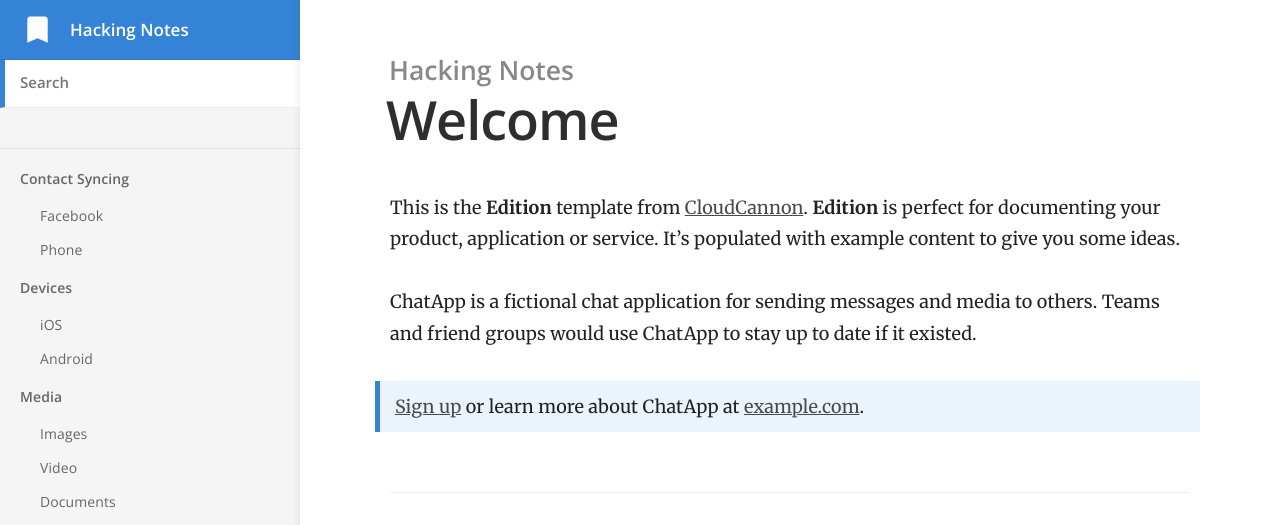
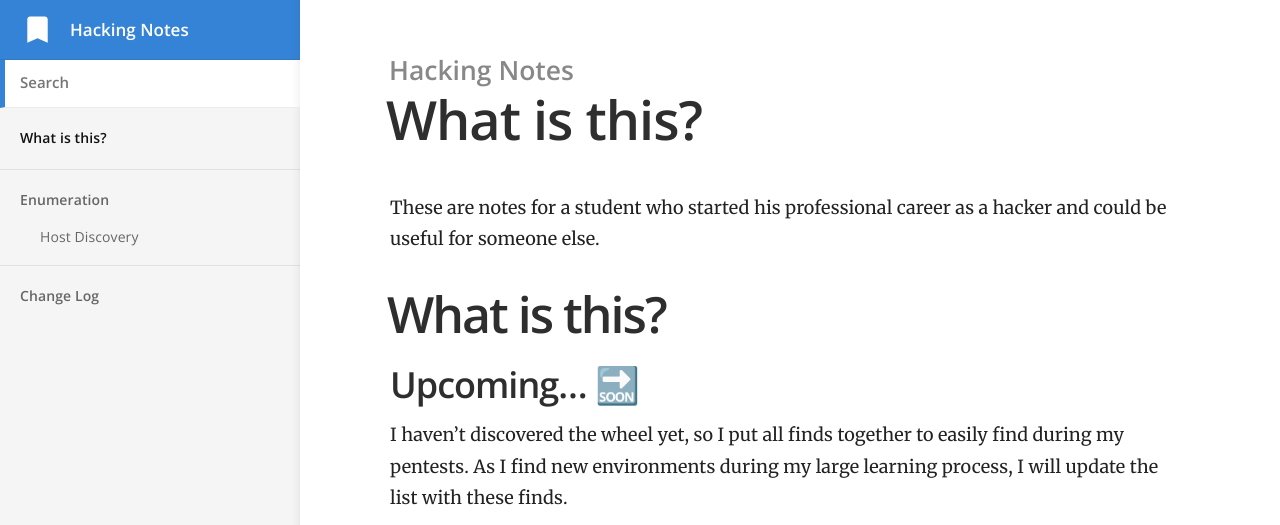
Before and after one commit to mvc1009/hackingnotes, a Jekyll site: the page built from index.md, in a window 1280 px wide and 1400 px high. Shown: the top 525 px of the window. Built offline with Jekyll 4.4.1, drawn with Linux system fonts in a browser that asks for light colours; some of the changed text lies outside the part shown; grey boxes are pictures that could not be loaded.

Commit message:
Enumeration added

```diff
--- a/index.html
+++ /dev/null
@@ -1,3 +0,0 @@
----
-layout: default
----
--- a/index.md
+++ b/index.md
@@ -1,38 +1,24 @@
 ---
-title: Welcome
+title: What is this?
 ---
 
-This is the **Edition** template from [CloudCannon](http://cloudcannon.com/).
-**Edition** is perfect for documenting your product, application or service.
-It's populated with example content to give you some ideas.
+These are notes for a student who started his professional career as a hacker and could be useful for someone else.
 
-ChatApp is a fictional chat application for sending messages and media to others.
-Teams and friend groups would use ChatApp to stay up to date if it existed.
+# What is this?
 
-> [Sign up](http://example.com/signup) or learn more about ChatApp at [example.com](http://example.com/).
+## Upcoming… 🔜
 
-### Getting Started
+I haven't discovered the wheel yet, so I put all finds together to easily find during my pentests. As I find new environments during my large learning process, I will update the list with these finds.
 
-Getting a message sent is quick and easy with ChatApp:
+![](images/boy-crying.jpg)
 
-1. Sign up for an account
-2. Add your friends from their email addresses
-3. Type a message or send a photo
+If you want you can invite me a coffee!
 
-> Feel free to send us a message at [feedback@example.com](mailto:feedback@example.com) with your feedback.
+[Buy me a coffee!](https://www.buymeacoffee.com/mvc1009)
 
-### Features
 
-Explore more of ChatApp by reading about our features:
+![](images/buymeacoffe.png)
 
-#### Media
+Also you can donate me **Ethereum**:
 
-Send images, videos and other media to people. Sources include your computer, phone and Facebook.
-
-#### Contact Syncing
-
-Sync your contact list with your phone and/or Facebook contacts. Never lose your contacts between devices again!
-
-#### Devices
-
-ChatApp is available everywhere. Find out how to set it up on your all your devices.
+![0x733780b4436501f1025e989d1882c41062ab51D0](images/eth_address.png)
```
Also changed, not shown: _docs/contact-syncing/facebook.md (deleted, +0 -17 lines), _docs/contact-syncing/phone.md (deleted, +0 -18 lines), _docs/devices/android.md (deleted, +0 -15 lines), _docs/devices/ios.md (deleted, +0 -15 lines), _docs/enumeration/host-discovery.md (added, +48 -0 lines), _docs/media/documents.md (deleted, +0 -17 lines), _docs/media/images.md (deleted, +0 -29 lines), _docs/media/video.md (deleted, +0 -17 lines), README.md, images/favicon.png.
